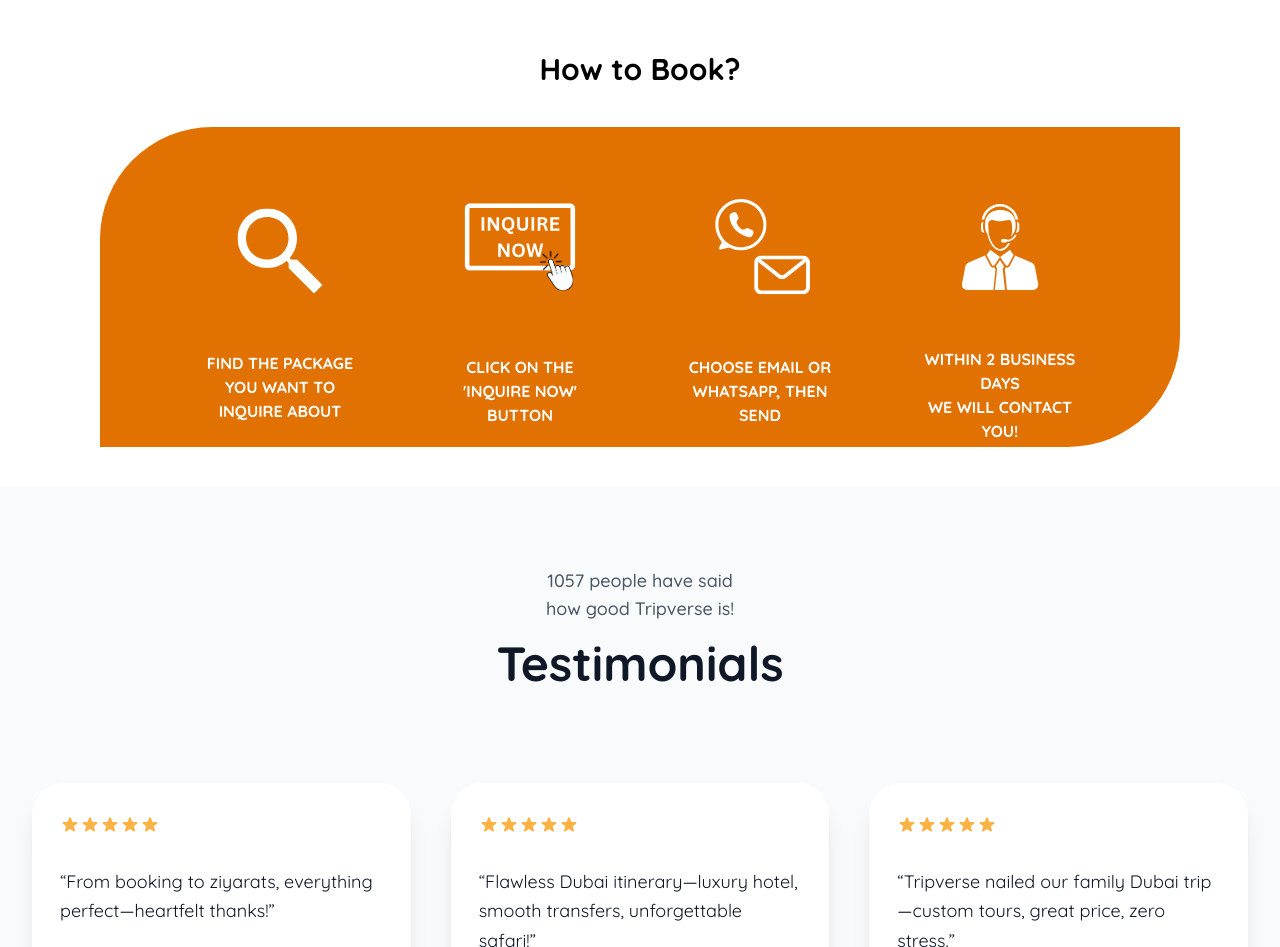
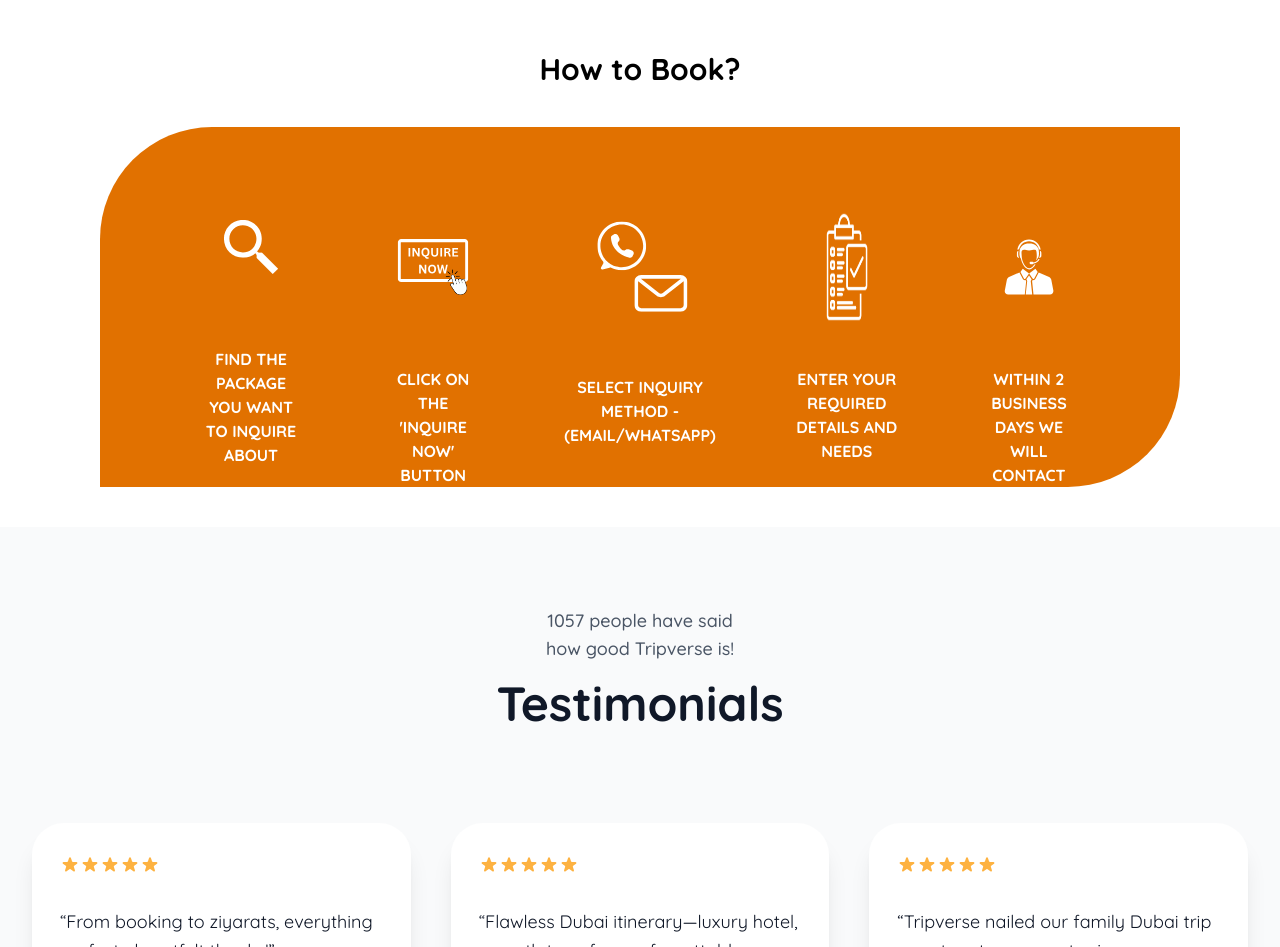
Before and after one commit to Amaanjan00/tripverse, a React (Vite) app: page / in a window 1280 px wide. Shown: the part 2763-3710 px from the top of the page. Built offline with nearby package versions, Linux system fonts and the light colour scheme.

Commit message:
how to book updated

```diff
--- a/src/Components/Home/HowToBook.jsx
+++ b/src/Components/Home/HowToBook.jsx
@@ -3,6 +3,7 @@ import search from '../Home/assets/1.svg'
 import sendinquiry from '../Home/assets/2.svg'
 import choosemethod from '../Home/assets/3.svg'
 import callback from '../Home/assets/4.svg'
+import enterdetails from '../Home/assets/enterdetails.png'
 
 function HowToBook() {
   return (
@@ -15,7 +16,7 @@ function HowToBook() {
 
         <div className='lg:px-10 bg-amber-600 lg:rounded-tl-[7rem] lg:rounded-br-[7rem] lg:rounded-[0] rounded-4xl'>
 
-          <div className='flex md:flex-row justify-evenly items-center flex-col gap-10 px-10 text-center'>
+          <div className='flex text-center md:flex-row justify-evenly items-center flex-col gap-10 px-10'>
 
             <div className='p-5 items-center justify-between uppercase text-white font-extrabold flex flex-col'>
               <img className='w-fit h-fit min-h-50 scale-55' src={search} alt="" />
@@ -29,12 +30,17 @@ function HowToBook() {
 
             <div className='p-5 items-center h-80 justify-between uppercase text-white font-extrabold flex flex-col'>
               <img className='w-fit h-fit min-h-50 scale-65' src={choosemethod} alt="" />
-              <h1 className='min-h-15'>Choose Email or WhatsApp, then send</h1>
+              <h1 className='min-h-15'>Select inquiry method - (Email/WhatsApp)</h1>
+            </div>
+
+            <div className='p-5 items-center h-80 justify-between uppercase text-white font-extrabold flex flex-col'>
+              <img className='w-fit h-fit min-h-50 scale-55' src={enterdetails} alt="" />
+              <h1 className='min-h-15'>Enter your required details and needs</h1>
             </div>
 
             <div className='p-5 items-center h-80 justify-between uppercase text-white font-extrabold flex flex-col'>
               <img className='w-fit h-fit min-h-50 scale-55' src={callback} alt="" />
-              <h1 className='min-h-15'>Within 2 Business Days <br /> we will contact you!</h1>
+              <h1 className='min-h-15'>Within 2 Business Days we will contact you!</h1>
             </div>
 
           </div>
```
Also changed, not shown: src/Components/Home/assets/enterdetails.png (added).
